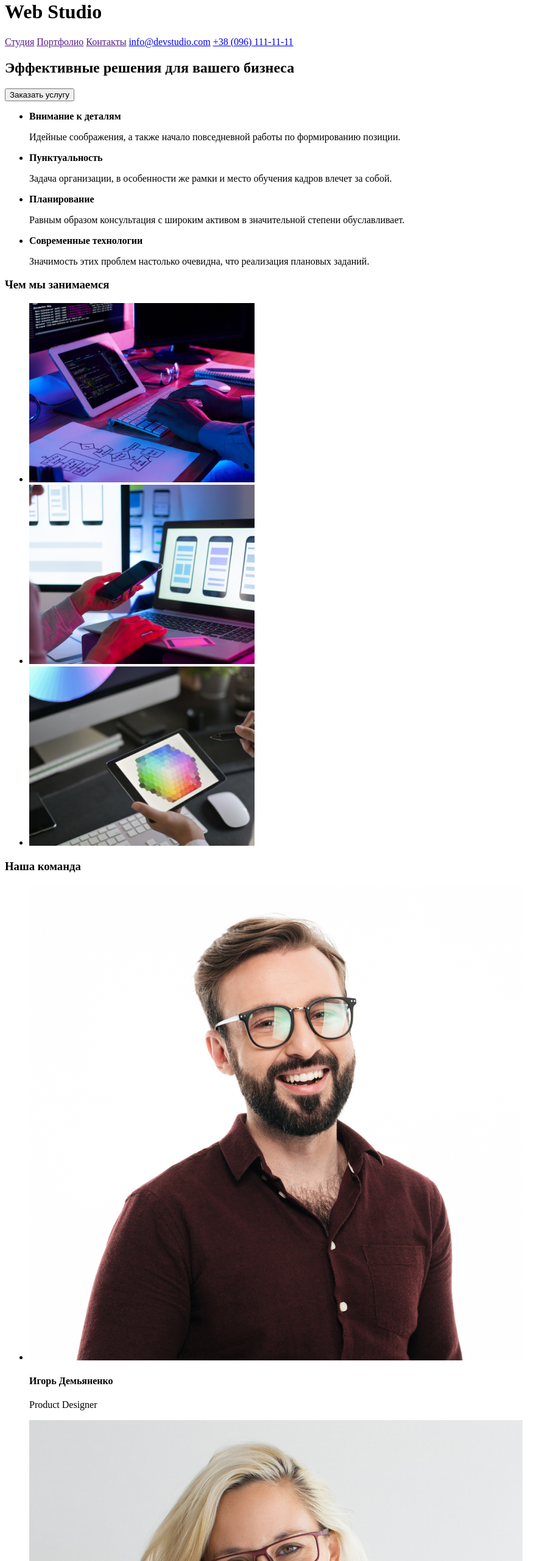
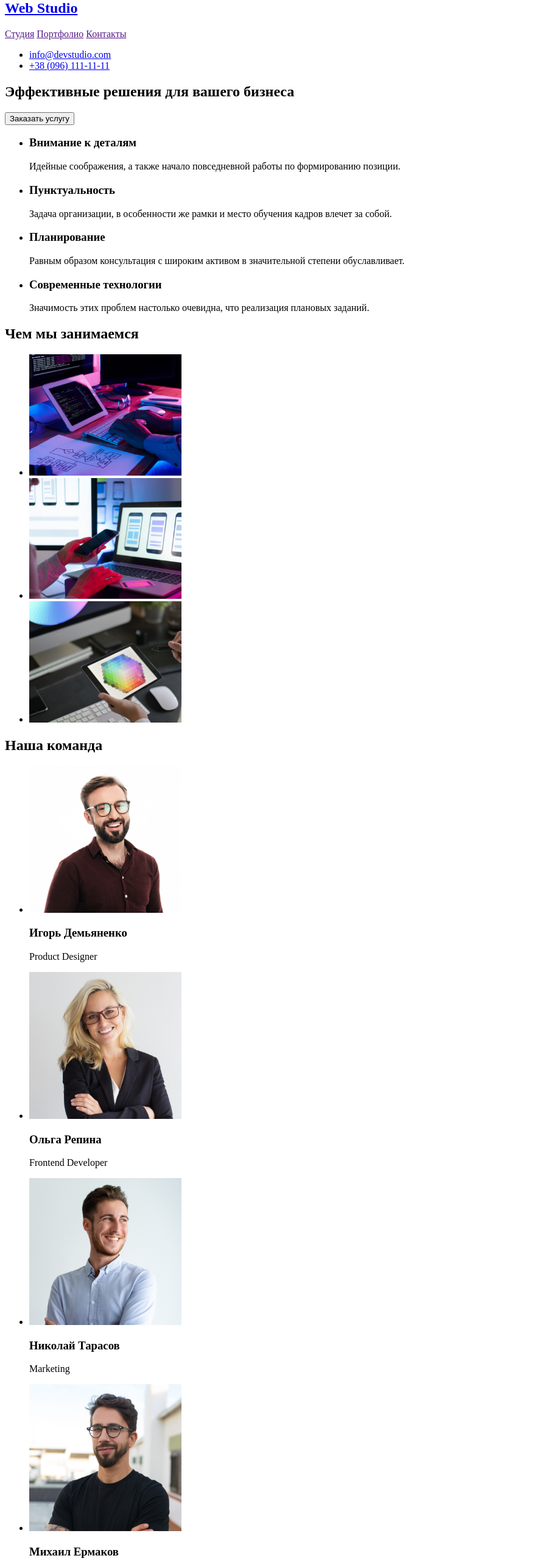
Before and after one commit to Kuchvara/home-work1, a plain HTML site: page index.html in a window 1280 px wide. Shown: the part 20-2580 px from the top of the page at 61% size, without its empty margins (0-913 px from the left). Drawn offline with Linux system fonts and the light colour scheme.

Commit message:
вніс зауваження ментора до ДЗ!
Alona Harnyk
1. Не выполнен один из дополнительных критериев приема работ, а именно – «В шапке репозитория есть ссылка на живую страницу».
2. https://prnt.sc/tzq3kd - это должен быть логотип-ссылка
3. Логотип поместите внутрь тега nav, а контактную информацию (почту и телефон) наоборот вынесите за его пределы как отдельный список.
4. Тег article при верстке данного макета не нужен. Ознакомьтесь со спецификацией в части того, когда уместно использовать данный тег.
5. https://prnt.sc/tzqcye , https://prnt.sc/tzqd84 - выделить в отдельные секции
6. https://prnt.sc/tzqgav - этот заголовок определяет содержимое всей страницы, поэтому уместнее именно его, а не логотип, обернуть в тег h1.
7. https://prnt.sc/tzqi81 - это подзаголовки секции, оборачиваем их в h3. Аналогично в h3 оборачиваем имена членов команды в секции «Наша команда».
8. https://prnt.sc/tzqire - заголовки секций оберните в h2
9. Внутри тегов img не забывайте задавать размеры картинки (как минимум width).
10. Разметка для логотипа внутри футера должна быть такой же, как и в хедере (напоминаю, делаем логотип ссылкой).
11. https://prnt.sc/tzqo1w - всю контактную информацию (а не только собственно адрес) оборачиваем в тег address, почту и телефон делаем ссылками (как и в хедере).

```diff
--- a/index.html
+++ b/index.html
@@ -7,98 +7,114 @@
   </head>
   <body>
     <header>
-      <h1>Web Studio</h1>
       <nav>
+        <a href="https://kuchvara.github.io/home-work1/">
+          <h2>Web Studio</h2>
+        </a>
         <a href="">Студия</a>
         <a href="">Портфолио</a>
         <a href="">Контакты</a>
-        <a href="mailto:info@devstudio.com">info@devstudio.com</a>
-        <a href="tel:+380961111111">+38 (096) 111-11-11</a>
       </nav>
+      <ul>
+        <li><a href="mailto:info@devstudio.com">info@devstudio.com</a></li>
+        <li><a href="tel:+380961111111">+38 (096) 111-11-11</a></li>
+      </ul>
     </header>
     <main>
-      <article>
       <!-- Преимущества компании -->
-        <h2>Эффективные решения для вашего бизнеса</h2>
+      <section>
+        <h1>Эффективные решения для вашего бизнеса</h1>
         <button>Заказать услугу</button>
+      </section>
+      <section>
         <ul>
           <li>
-            <p><b>Внимание к деталям</b></p>
+            <h3>Внимание к деталям</h3>
             <p>
               Идейные соображения, а также начало повседневной работы по
               формированию позиции.
             </p>
           </li>
           <li>
-            <p><b>Пунктуальность</b></p>
+            <h3>Пунктуальность</h3>
             <p>
               Задача организации, в особенности же рамки и место обучения кадров
               влечет за собой.
             </p>
           </li>
           <li>
-            <p><b>Планирование</b></p>
+            <h3>Планирование</h3>
             <p>
               Равным образом консультация с широким активом в значительной
               степени обуславливает.
             </p>
           </li>
           <li>
-            <p><b>Современные технологии</b></p>
+            <h3>Современные технологии</h3>
             <p>
               Значимость этих проблем настолько очевидна, что реализация
               плановых заданий.
             </p>
           </li>
         </ul>
+      </section>
       <!-- Чем занимается компания -->
       <section>
-          <h3>Чем мы занимаемся</h3>
+        <h2>Чем мы занимаемся</h2>
         <ul>
           <li>
-              <img src="./images/img.jpg" alt="рабочее место" />
+            <img src="./images/img.jpg" width="250" alt="рабочее место" />
           </li>
           <li>
-              <img src="./images/img-(1).jpg" alt="смартфон" />
+            <img src="./images/img-(1).jpg" width="250" alt="смартфон" />
           </li>
           <li>
-              <img src="./images/img-(2).jpg" alt="дизайнерский макет" />
+            <img
+              src="./images/img-(2).jpg"
+              width="250"
+              alt="дизайнерский макет"
+            />
           </li>
         </ul>
       </section>
       <!-- Наша команда -->
       <section>
-          <h3>Наша команда</h3>
+        <h2>Наша команда</h2>
         <ul>
           <li>
-              <img src="./images/Igor.jpg" alt="Игорь Демьяненко" />
-              <h4>Игорь Демьяненко</h4>
+            <img src="./images/Igor.jpg" width="250" alt="Игорь Демьяненко" />
+            <h3>Игорь Демьяненко</h3>
             <p lang="en">Product Designer</p>
           </li>
           <li>
-              <img src="./images/Olga.jpg" alt="Ольга Репина" />
-              <h4>Ольга Репина</h4>
+            <img src="./images/Olga.jpg" width="250" alt="Ольга Репина" />
+            <h3>Ольга Репина</h3>
             <p lang="en">Frontend Developer</p>
           </li>
           <li>
-              <img src="./images/Nikolaj.jpg" alt="Николай Тарасов" />
-              <h4>Николай Тарасов</h4>
+            <img src="./images/Nikolaj.jpg" width="250" alt="Николай Тарасов" />
+            <h3>Николай Тарасов</h3>
             <p lang="en">Marketing</p>
           </li>
           <li>
-              <img src="./images/Mihail.jpg" alt="Михаил Ермаков" />
-              <h4>Михаил Ермаков</h4>
+            <img src="./images/Mihail.jpg" width="250" alt="Михаил Ермаков" />
+            <h3>Михаил Ермаков</h3>
             <p lang="en">UI Designer</p>
           </li>
         </ul>
       </section>
-      </article>
     </main>
     <footer>
-      <span>Web Studio</span>
-      <address>г. Киев, пр-т Леси Украинки, 26</address>
-      <p>info@example.com</p>
-      <p>+38 099 111 11 11</p>
+      <a href="https://kuchvara.github.io/home-work1/">
+        <h2>Web Studio</h2>
+      </a>
+      <address>
+        <ul>
+          <li><p>г. Киев, пр-т Леси Украинки, 26</p></li>
+          <li><a href="mailto:info@devstudio.com">info@devstudio.com</a></li>
+          <li><a href="tel:+380961111111">+38 (096) 111-11-11</a></li>
+        </ul>
+      </address>
     </footer>
   </body>
 </html>
```
Lines whose indentation alone changed are shown as unchanged.
